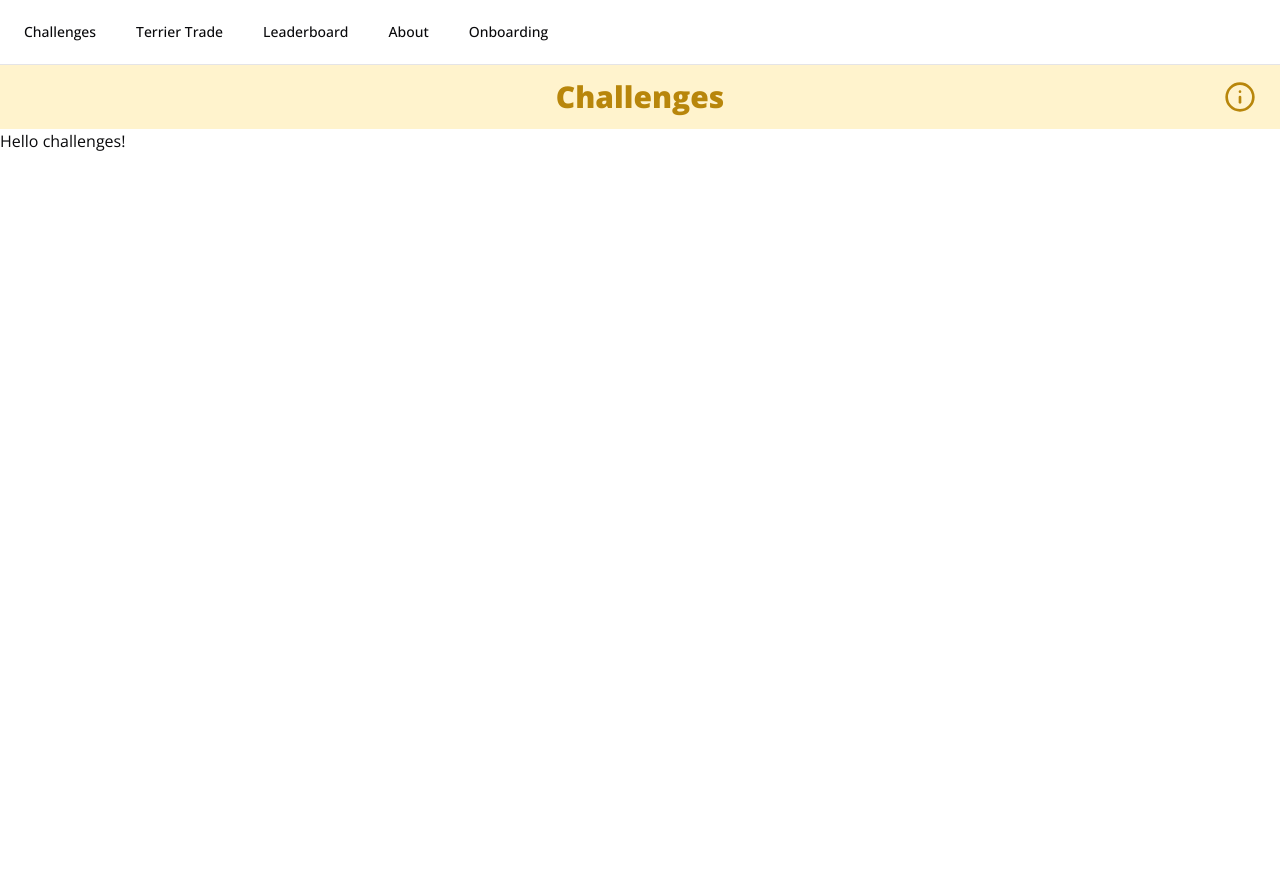
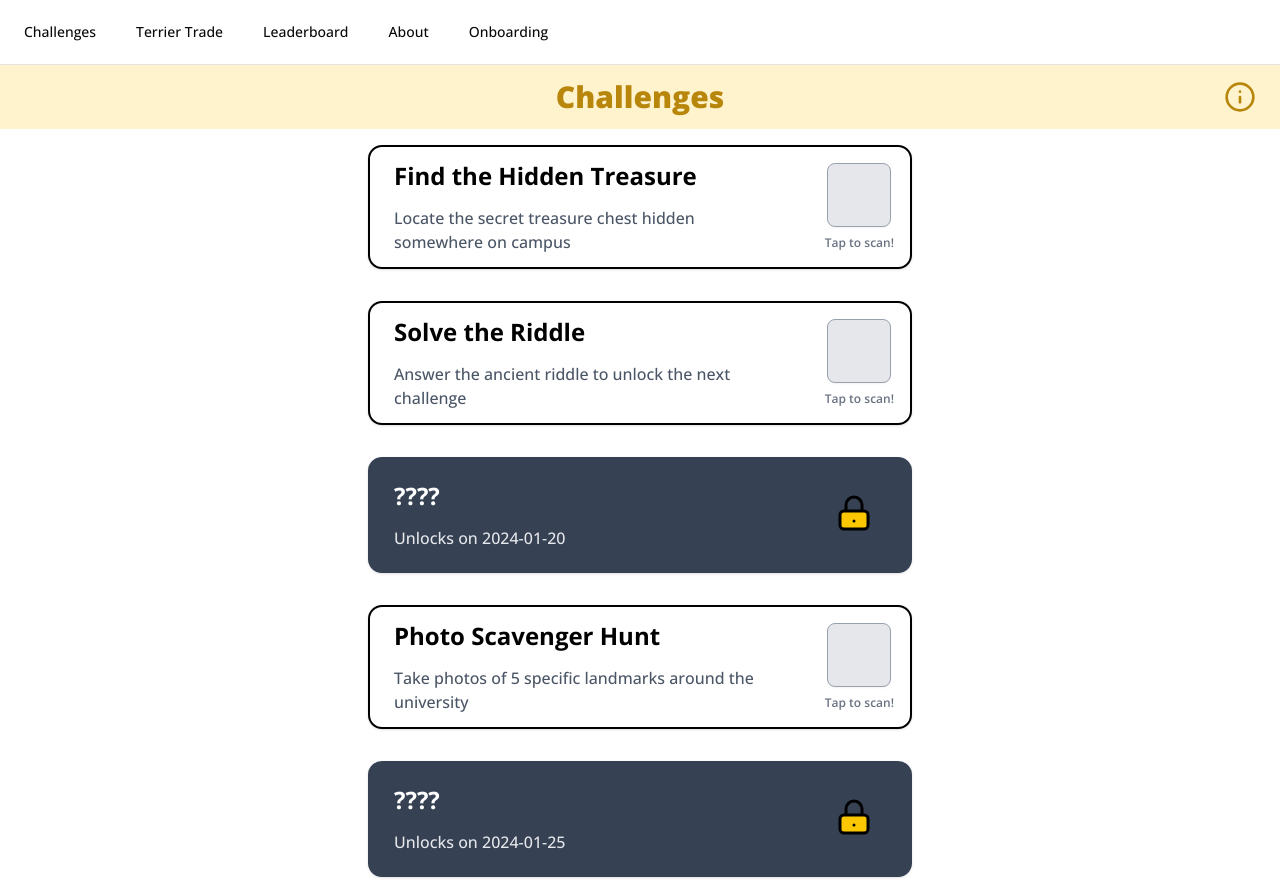
Before and after one commit to ScottyLabs/o-quest, a React (Vite) app in the folder apps/frontend/: page /challenges in a window 1280 px wide. Before the commit the page ends 800 px from the top, so only its background shows below. Built offline with nearby package versions, Linux system fonts and the light colour scheme.

Commit message:
Create Challenges page (#8)
* feat: create challenge card component

* feat: create challenges page using challenge card components with dummy data

* fix: delete unused variable

* fix: use completed field to determine ui

* style: change card style when the challenge is locked

```diff
--- /dev/null
+++ b/apps/frontend/src/components/challenge-card.tsx
@@ -0,0 +1,98 @@
+import { Button } from "@/components/ui/button";
+import { Card, CardContent, CardHeader, CardTitle } from "@/components/ui/card";
+import { useState } from "react";
+
+interface Challenge {
+    name: string;
+    description: string;
+    completed: boolean;
+    unlocked: boolean;
+    unlock_date: string;
+}
+
+export function ChallengeCard({ challenge }: { challenge: Challenge }) {
+    const [scanned, setScanned] = useState(false);
+    const isUnlocked = challenge.unlocked;
+    const isCompleted = challenge.completed || scanned;
+
+    return (
+        <Card
+            className={`flex flex-row items-center justify-between border-2 py-0 ${
+                isUnlocked ? "border-black" : "border-gray-700 bg-gray-700"
+            }`}
+        >
+            <div className="flex flex-col flex-1">
+                <CardHeader className="pb-2">
+                    <CardTitle
+                        className={`text-2xl font-bold wrap-anywhere ${
+                            isUnlocked ? "text-black" : "text-white"
+                        }`}
+                    >
+                        {isUnlocked ? challenge.name : "????"}
+                    </CardTitle>
+                </CardHeader>
+                <CardContent className="flex flex-col gap-1">
+                    {isUnlocked ? (
+                        <>
+                            <p className="text-gray-600 font-medium">
+                                {challenge.description}
+                            </p>
+                        </>
+                    ) : (
+                        <p className="text-gray-200 font-medium">
+                            Unlocks on {challenge.unlock_date}
+                        </p>
+                    )}
+                </CardContent>
+            </div>
+            {isUnlocked ? (
+                <div className="p-4 flex flex-col items-center">
+                    <Button
+                        className={
+                            isCompleted
+                                ? "w-16 h-16 rounded-md bg-green-500 text-white"
+                                : "w-16 h-16 rounded-md bg-gray-200 border border-gray-400"
+                        }
+                        onClick={() => setScanned(true)}
+                        disabled={isCompleted}
+                    />
+                    <span className="mt-2 text-xs font-semibold text-gray-500">
+                        {isCompleted ? "Completed!" : "Tap to scan!"}
+                    </span>
+                </div>
+            ) : (
+                <div className="p-8 flex items-center">
+                    <svg
+                        xmlns="http://www.w3.org/2000/svg"
+                        fill="none"
+                        viewBox="0 0 24 24"
+                        strokeWidth={1.5}
+                        stroke="currentColor"
+                        className="w-12 h-12 text-yellow-400"
+                        role="img"
+                        aria-label="Locked"
+                    >
+                        <title>Locked</title>
+                        <rect
+                            x="5"
+                            y="10"
+                            width="14"
+                            height="9"
+                            rx="2"
+                            fill="currentColor"
+                            stroke="black"
+                            strokeWidth="1.5"
+                        />
+                        <path
+                            d="M8 10V7a4 4 0 1 1 8 0v3"
+                            stroke="black"
+                            strokeWidth="1.5"
+                            fill="none"
+                        />
+                        <circle cx="12" cy="15" r="1.5" fill="black" />
+                    </svg>
+                </div>
+            )}
+        </Card>
+    );
+}
--- a/apps/frontend/src/routes/challenges.tsx
+++ b/apps/frontend/src/routes/challenges.tsx
@@ -1,3 +1,4 @@
+import { ChallengeCard } from "@/components/challenge-card";
 import { PageHeader } from "@/components/page-header";
 import { createFileRoute } from "@tanstack/react-router";
 
@@ -6,13 +7,59 @@ export const Route = createFileRoute("/challenges")({
 });
 
 function Challenges() {
+    // Dummy challenge data
+    const dummyChallenges = [
+        {
+            name: "Find the Hidden Treasure",
+            description:
+                "Locate the secret treasure chest hidden somewhere on campus",
+            completed: false,
+            unlocked: true,
+            unlock_date: "2024-01-15",
+        },
+        {
+            name: "Solve the Riddle",
+            description:
+                "Answer the ancient riddle to unlock the next challenge",
+            completed: false,
+            unlocked: true,
+            unlock_date: "2024-01-16",
+        },
+        {
+            name: "Mystery Challenge",
+            description: "A mysterious challenge that will be revealed soon",
+            completed: false,
+            unlocked: false,
+            unlock_date: "2024-01-20",
+        },
+        {
+            name: "Photo Scavenger Hunt",
+            description:
+                "Take photos of 5 specific landmarks around the university",
+            completed: false,
+            unlocked: true,
+            unlock_date: "2024-01-17",
+        },
+        {
+            name: "Future Challenge",
+            description: "This challenge is locked for now",
+            completed: false,
+            unlocked: false,
+            unlock_date: "2024-01-25",
+        },
+    ];
+
     return (
         <div>
             <PageHeader
                 title="Challenges"
                 infoText="This page shows you the challenges."
             />
-            <p>Hello challenges!</p>
+            <div className="p-4 max-w-xl mx-auto flex flex-col gap-8">
+                {dummyChallenges.map((challenge) => (
+                    <ChallengeCard key={challenge.name} challenge={challenge} />
+                ))}
+            </div>
         </div>
     );
 }
```
